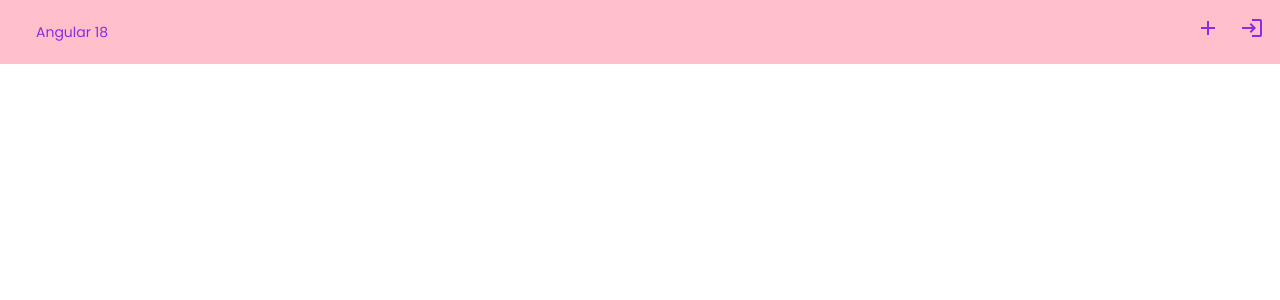
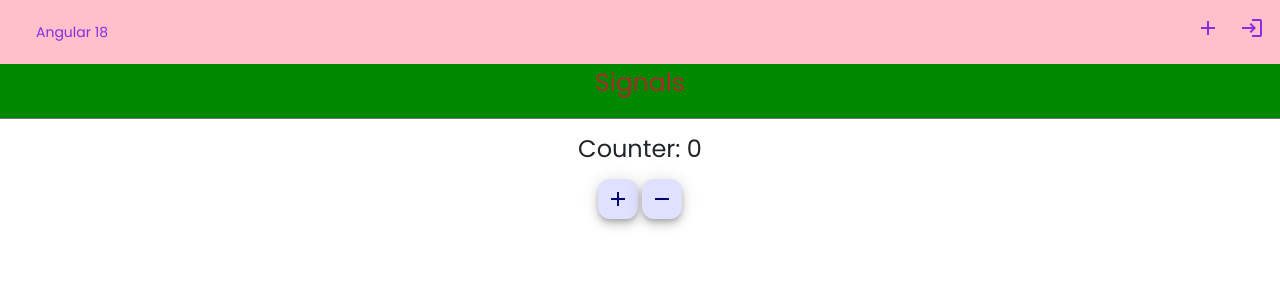
Before and after one commit to SatishKonduru/batch26Angular18Core, an Angular app: page /#/home in a window 1280 px wide. Shown: the top 300 px of the page. Built offline with nearby package versions, Linux system fonts and the light colour scheme.

Commit message:
Signals Introduction

```diff
--- a/src/app/components/home/home.component.html
+++ b/src/app/components/home/home.component.html
@@ -68,3 +68,5 @@
 </div> -->
 
 <!-- <app-custom-pipe></app-custom-pipe> -->
+
+<app-signals></app-signals>
--- a/src/app/components/home/home.component.ts
+++ b/src/app/components/home/home.component.ts
@@ -12,11 +12,12 @@ import {MatInputModule} from '@angular/material/input';
 import { FirstComponent } from "../first/first.component";
 import { SecondComponent } from "../second/second.component";
 import { CustomPipeComponent } from "../custom-pipe/custom-pipe.component";
+import { SignalsComponent } from "../signals/signals.component";
 
 @Component({
   selector: 'app-home',
   standalone: true,
-  imports: [AboutusComponent, ServicesComponent, ProductsComponent, CareersComponent, ContactusComponent, DemoComponent, MatButtonModule, CommonModule, MatFormFieldModule, MatInputModule, FirstComponent, SecondComponent, CustomPipeComponent],
+  imports: [AboutusComponent, ServicesComponent, ProductsComponent, CareersComponent, ContactusComponent, DemoComponent, MatButtonModule, CommonModule, MatFormFieldModule, MatInputModule, FirstComponent, SecondComponent, CustomPipeComponent, SignalsComponent],
   templateUrl: './home.component.html',
   styleUrl: './home.component.css',
   //  encapsulation: ViewEncapsulation.None
--- /dev/null
+++ b/src/app/components/signals/signals.component.html
@@ -0,0 +1,10 @@
+<app-topic [topicName]="'Signals'"> </app-topic>
+<div class="container mt-3">
+    <div class="col-6 mx-auto text-center">
+        <h4>Counter: {{counter()}}</h4>
+    </div>
+    <div class="mt-3 text-center">
+        <button mat-mini-fab (click)="increment()"><mat-icon>add</mat-icon></button>
+        <button mat-mini-fab (click)="decrement()"><mat-icon>remove</mat-icon></button>
+    </div>
+</div>
--- /dev/null
+++ b/src/app/components/signals/signals.component.ts
@@ -0,0 +1,40 @@
+import { Component, signal } from '@angular/core';
+import { TopicComponent } from "../topic/topic.component";
+import {MatButtonModule} from '@angular/material/button';
+import { CommonModule } from '@angular/common';
+import {MatIconModule} from '@angular/material/icon';
+
+@Component({
+  selector: 'app-signals',
+  standalone: true,
+  imports: [
+    TopicComponent,
+    MatButtonModule,
+    CommonModule,
+    MatIconModule
+  ],
+  templateUrl: './signals.component.html',
+  styleUrl: './signals.component.css',
+  preserveWhitespaces: true
+})
+export class SignalsComponent {
+  // counter = 0
+  counter = signal(0)
+
+  increment(){
+    // this.counter++
+    // Signals can be updated by using either set method or update method
+    // using set method
+  //  this.counter.set(this.counter() + 1)
+
+    //using update method
+    this.counter.update(counter => counter + 1)
+  }
+
+  decrement(){
+    // this.counter--
+    // this.counter.set(this.counter() - 1)
+    //using update method
+    this.counter.update(c => c - 1)
+  }
+}
```
Also changed, not shown: src/app/components/signals/signals.component.css (added).
